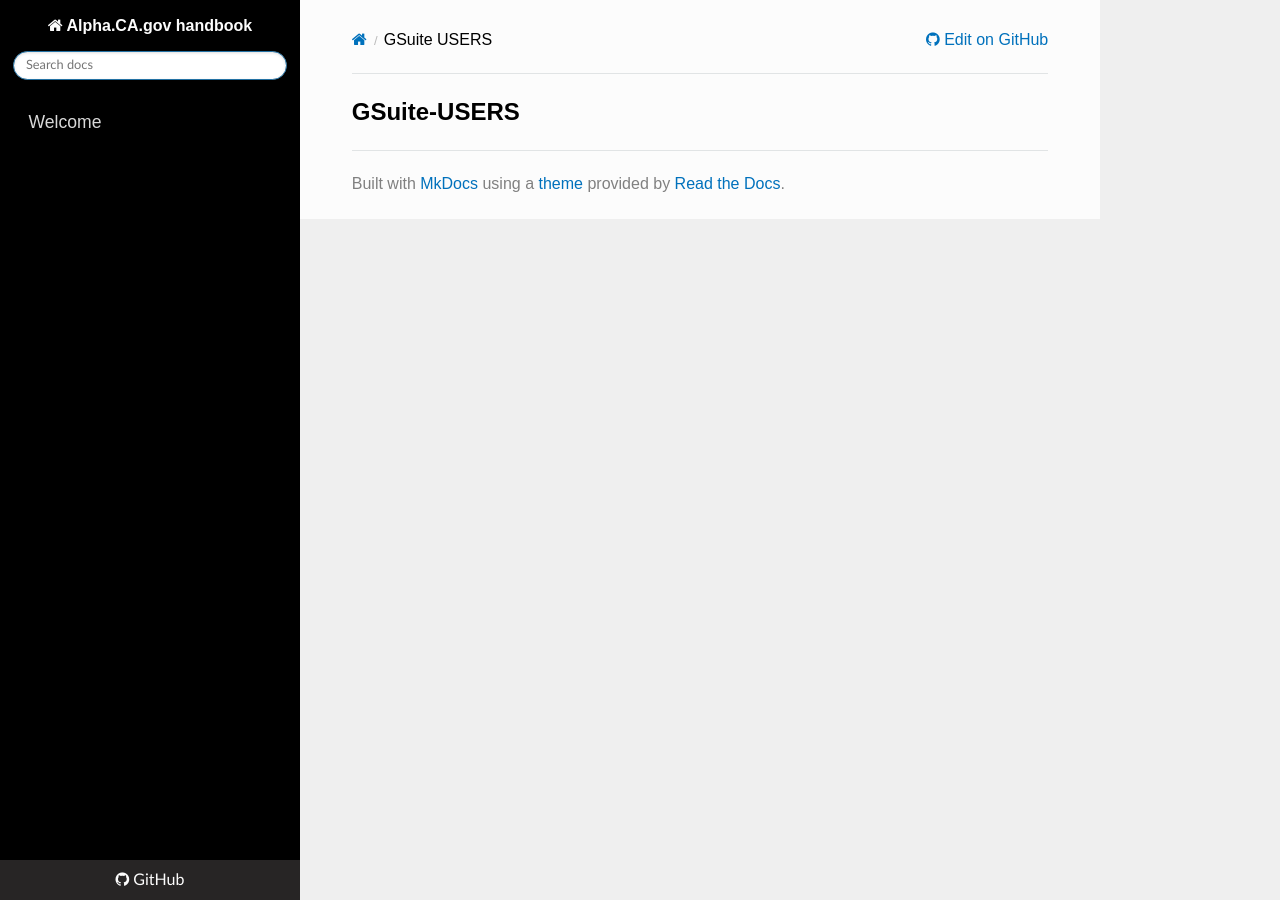
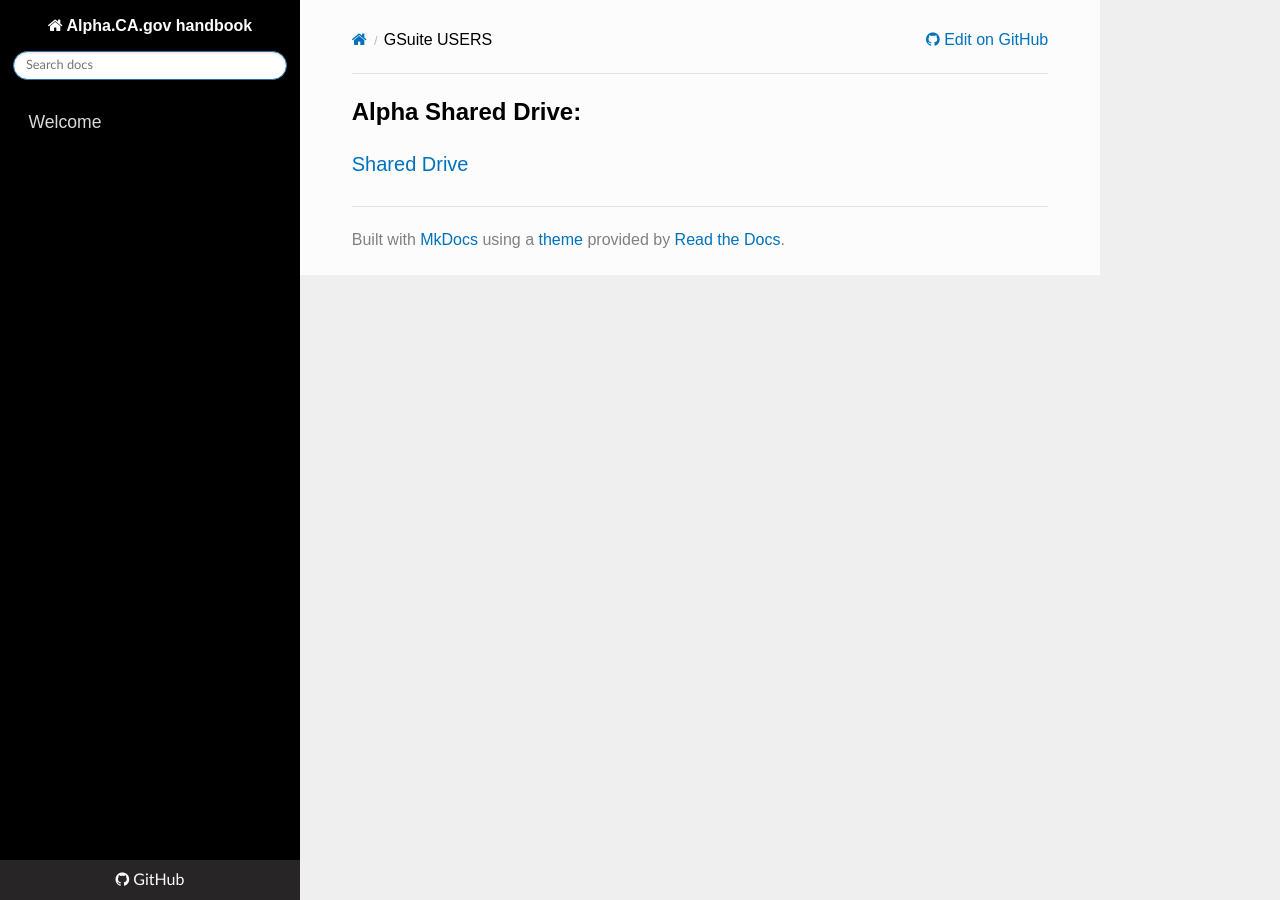
Before and after one commit to cagov/handbook-cadotgov, an MkDocs documentation site: the page built from docs/GSuite-USERS.md, in a window 1280 px wide. Built offline with MkDocs 1.6.1, drawn with Linux system fonts in a browser that asks for light colours; nearby versions of some CDN libraries; old or Windows-style settings are respelled for this version of MkDocs.

Commit message:
Update GSuite-USERS.md

```diff
--- a/docs/GSuite-USERS.md
+++ b/docs/GSuite-USERS.md
@@ -1 +1,2 @@
-## GSuite-USERS
+## Alpha Shared Drive:
+[Shared Drive](https://drive.google.com/drive/u/0/folders/0AICk-Kik0j5BUk9PVA)
```
